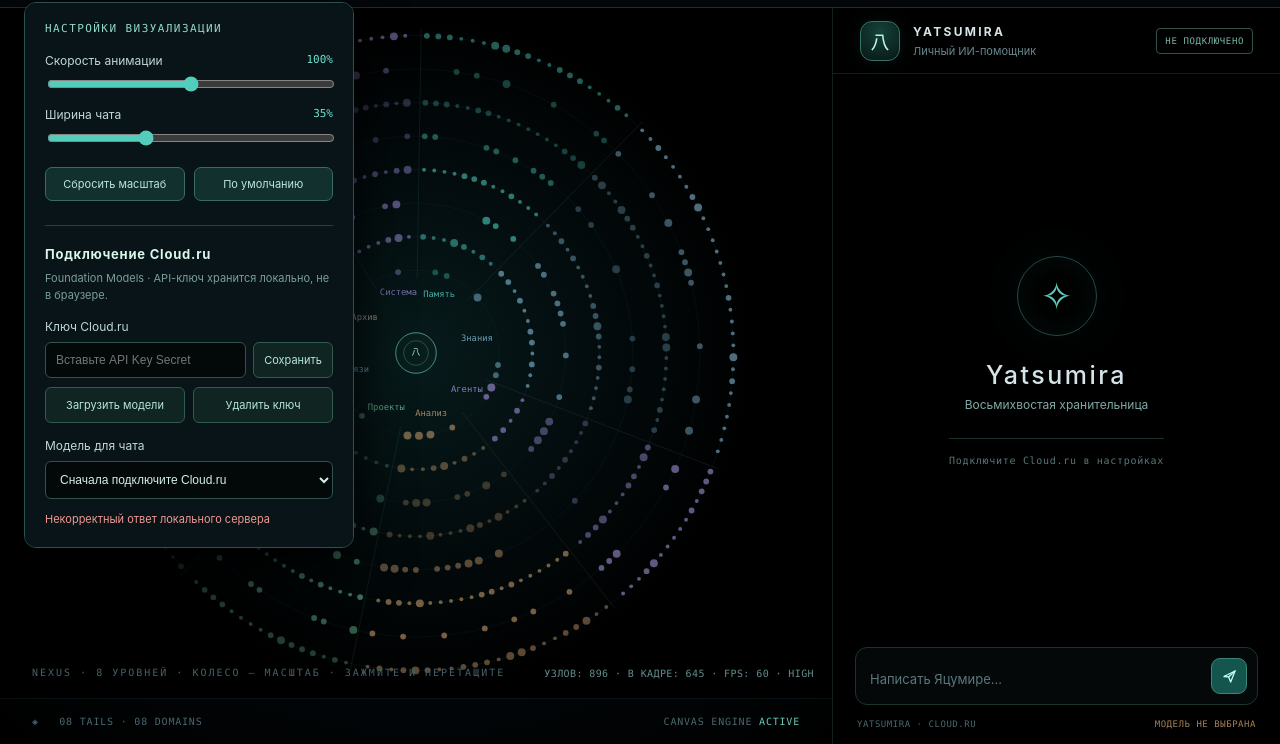
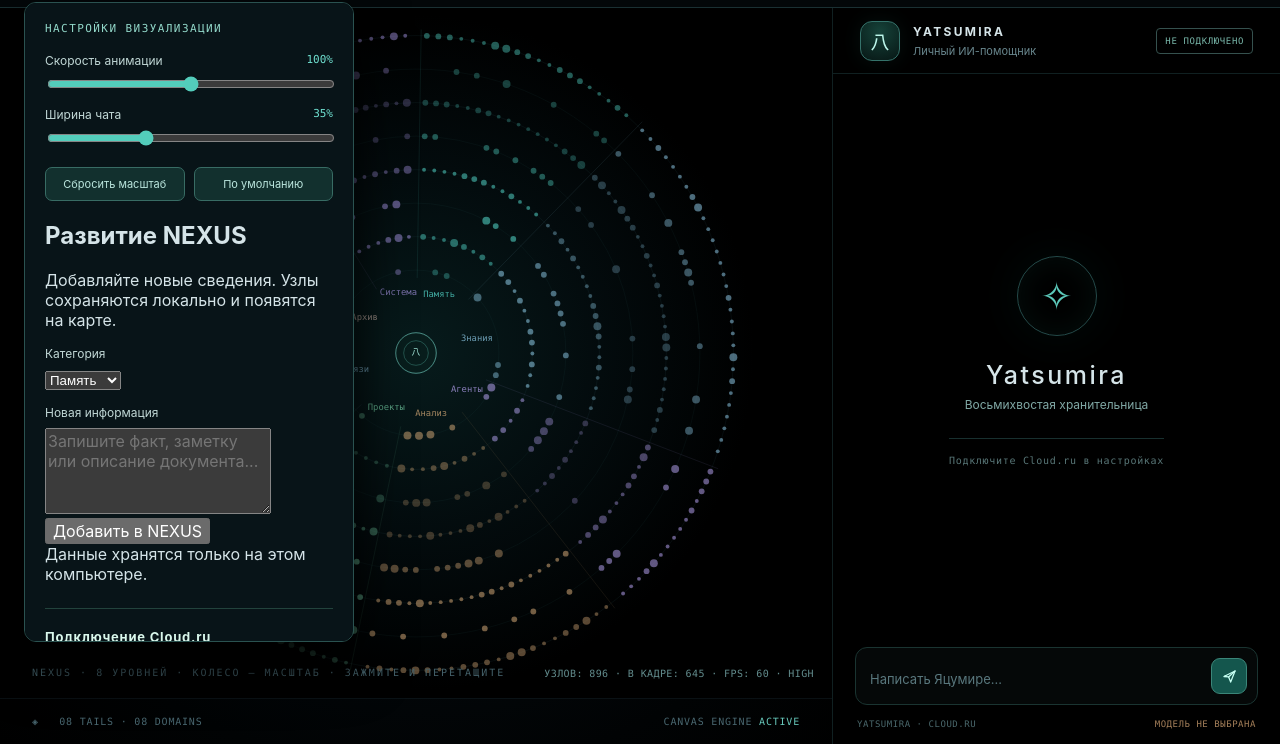
Before and after one commit to Aspksa/Yatsumira, a website built with Vite: page index.html in a window 1280 px wide. Both pictures are taken after a click on the button "⚙ Настройки". Shown: the part 56-800 px from the top of the page. Built offline with nearby package versions, Linux system fonts and the light colour scheme; files whose address does not match are found by name.

Commit message:
Add local NEXUS knowledge entry form and real-vs-demo node indicator

```diff
--- a/index.html
+++ b/index.html
@@ -19,6 +19,21 @@
         <label for="chat-width">Ширина чата <output id="width-value">35%</output></label>
         <input id="chat-width" type="range" min="25" max="55" value="35"/>
         <div class="setting-actions"><button type="button" id="reset-view">Сбросить масштаб</button><button type="button" id="reset-settings">По умолчанию</button></div>
+        <section class="knowledge-section" aria-labelledby="knowledge-heading">
+          <h2 id="knowledge-heading">Развитие NEXUS</h2>
+          <p>Добавляйте новые сведения. Узлы сохраняются локально и появятся на карте.</p>
+          <label for="knowledge-sector">Категория</label>
+          <select id="knowledge-sector">
+            <option value="0">Память</option><option value="1">Знания</option>
+            <option value="2">Агенты</option><option value="3">Анализ</option>
+            <option value="4">Проекты</option><option value="5">Связи</option>
+            <option value="6">Архив</option><option value="7">Система</option>
+          </select>
+          <label for="knowledge-text">Новая информация</label>
+          <textarea id="knowledge-text" maxlength="4000" rows="4" placeholder="Запишите факт, заметку или описание документа..."></textarea>
+          <button id="knowledge-add" type="button">Добавить в NEXUS</button>
+          <div id="knowledge-status" role="status" aria-live="polite">Данные хранятся только на этом компьютере.</div>
+        </section>
         <div class="cloud-section" aria-labelledby="cloud-heading">
           <h2 id="cloud-heading">Подключение Cloud.ru</h2>
           <p class="cloud-help">Foundation Models · API-ключ хранится локально, не в браузере.</p>
@@ -44,7 +59,7 @@
           <section class="nexus-card" id="nexus-card" aria-label="Карточка узла NEXUS" hidden>
             <div class="nexus-card-top">
               <span id="nexus-card-type">ФАКТ</span>
-              <span class="nexus-demo-tag">ДЕМО</span>
+              <span class="nexus-demo-tag" id="nexus-node-badge">ДЕМО</span>
               <button type="button" id="nexus-card-close" aria-label="Закрыть карточку">×</button>
             </div>
             <h2 id="nexus-card-title">Узел</h2>
```
